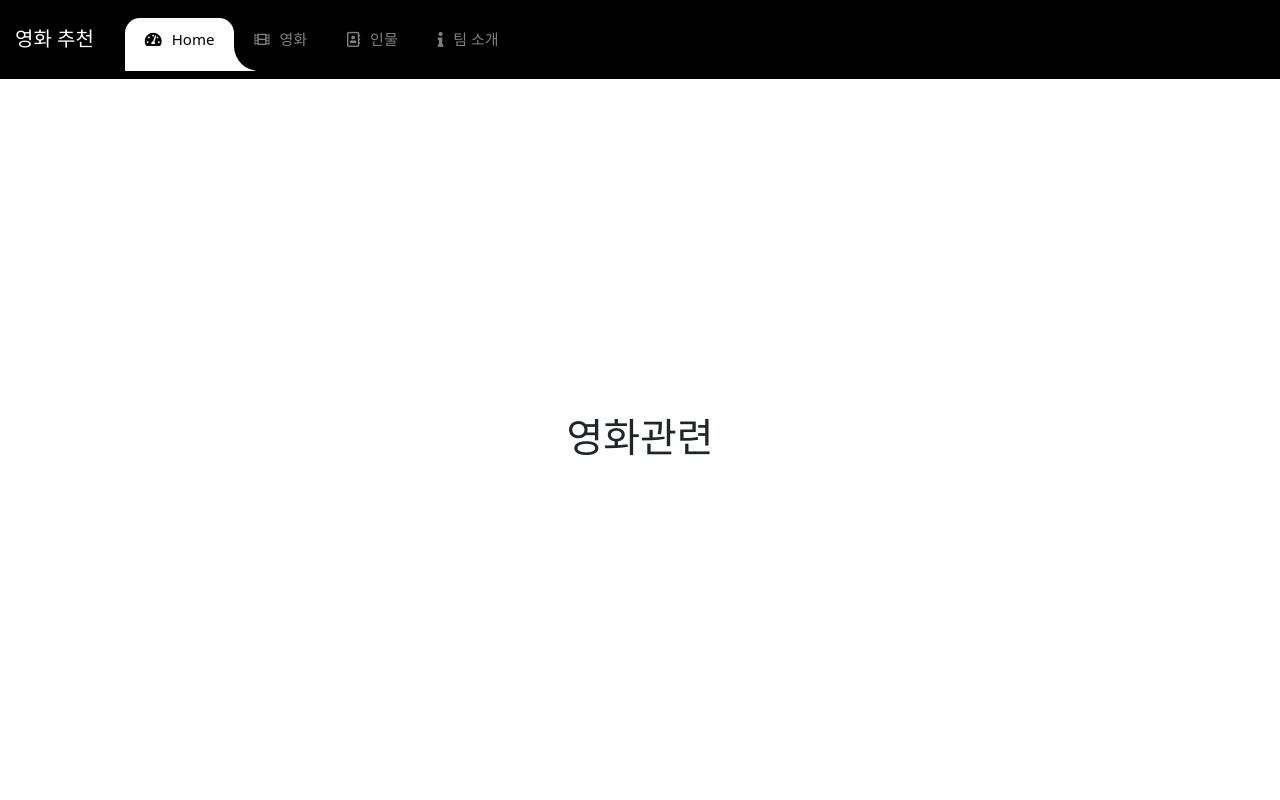
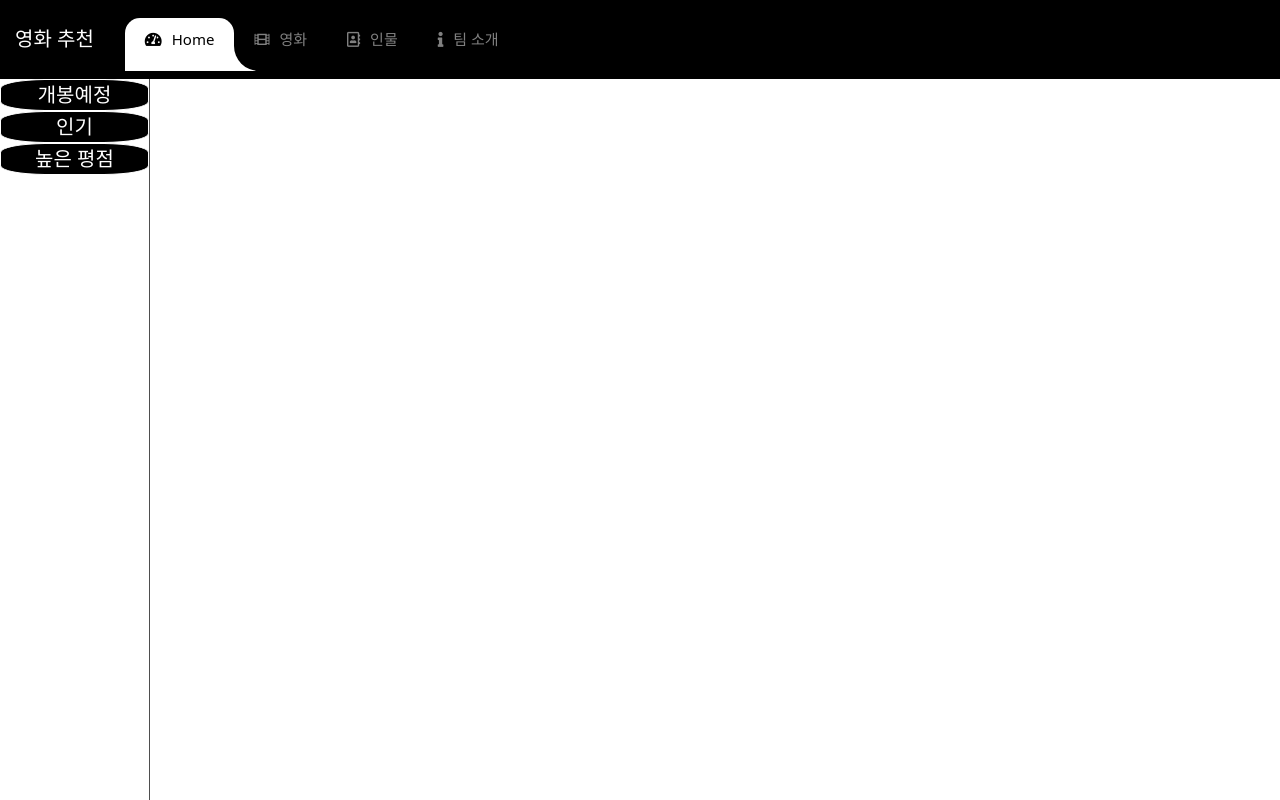
Before and after one commit to sperr7489/Database_Team10, a React (Create React App) app: page /Movie in a window 1280 px wide. Shown: the top 800 px of the page. Built offline with nearby package versions, Linux system fonts and the light colour scheme.

Commit message:
div container -> Container 하여 margin삭제 및 sidebar 생성

```diff
--- a/src/Components/Navbar/Navbar.css
+++ b/src/Components/Navbar/Navbar.css
@@ -142,4 +142,19 @@ i {
     bottom: -25px;
     left: -25px;
   }
+  .show-menu{
+    width: 376px;
+    height: 500px;
+    position: absolute;
+    left: 0px;
+    transition: 1s;
+    }
+
+    .hide-menu{
+    width: 376px;
+    height: 500px;
+    position: absolute;
+    left: -376px;
+    transition: 1s;
+    }
 }
--- /dev/null
+++ b/src/Components/Navbar/Sidebar.css
@@ -0,0 +1,38 @@
+@import url("https://fonts.googleapis.com/css?family=Roboto");
+.side-bar {
+
+    height: 100% !important;
+    width : 150px;
+    display: flex;
+    flex-direction: column;
+    border-right: 1px solid;
+    border-radius: 0;
+    border-color: rgba(0, 0, 0, 0.693);
+    background-color: rgb(255, 255, 255);
+    transition: 0.8s ease;
+}
+
+.navitem {
+    /* text 효과 적용 */
+    height: 15px;
+
+    padding: 0;
+    margin: 0;
+    font-size: 20px;
+
+    text-decoration: none;
+    color: white;
+    font:100;
+
+}
+
+.nav-item1 {
+    /* li 를 하나의 박스로 생각하기 */
+    background-color:black;
+    border: 1px solid white;
+    list-style: none;
+    text-align: center;
+    border-radius: 30%;
+
+
+}
--- /dev/null
+++ b/src/Components/Navbar/Sidebar.js
@@ -0,0 +1,14 @@
+import "./Sidebar.css";
+import React from "react";
+import { fontSize } from "@mui/system";
+
+export const Sidebar = ({ height ,children }) => {
+
+  return (
+      <div className="side-bar" style={{minHeight: height }}>
+        <React.Fragment>{children}</React.Fragment>
+      </div>
+  );
+};
+
+export default Sidebar;
--- /dev/null
+++ b/src/Components/Navbar/page.css
@@ -0,0 +1,5 @@
+.Container{
+  margin: auto 0;
+
+
+}
--- a/src/pages/Home/Home.js
+++ b/src/pages/Home/Home.js
@@ -1,11 +1,15 @@
-import React from "react";
+import React, { Fragment } from "react";
+import "../../Components/Navbar/page.css"
+
+
 const Home = () => {
+
   return (
-    <div className="container">
-      <h1 className="text-center" style={{ paddingTop: "30%" }}>
-        Home
-      </h1>
+
+    <div className="Container">
+        <div> home</div>
     </div>
+
   );
 };
 export default Home;
--- a/src/pages/Instruction/Instruction.js
+++ b/src/pages/Instruction/Instruction.js
@@ -1,7 +1,8 @@
 import React from "react";
+import "../../Components/Navbar/page.css"
 const Instruction = () => {
   return (
-    <div className="container">
+    <div className="Container">
       <h1 className="text-center" style={{ paddingTop: "30%" }}>
         팀소개
       </h1>
--- a/src/pages/Movie/Movies.js
+++ b/src/pages/Movie/Movies.js
@@ -1,7 +1,25 @@
 import React from "react";
+import "../../Components/Navbar/Sidebar.css"
+import Sidebar from "../../Components/Navbar/Sidebar"
+import { NavLink } from "react-router-dom";
+import "../../Components/Navbar/page.css"
+
 const Movies = () => {
   return (
-    <div className="container">
+    <div className="Container">
+
+      <Sidebar height={"100vh"}>
+        <li className="nav-item1">
+          <NavLink className="navitem" to ="/Movie">개봉예정</NavLink>
+        </li>
+        <li className="nav-item1">
+          <NavLink className="navitem" to ="/">인기</NavLink>
+        </li>
+        <li className="nav-item1">
+          <NavLink className="navitem" to ="/">높은 평점</NavLink>
+        </li>
+
+        </Sidebar>
       <h1 className="text-center" style={{ paddingTop: "30%" }}>
         영화관련
       </h1>
--- a/src/pages/Person/Person.js
+++ b/src/pages/Person/Person.js
@@ -1,10 +1,27 @@
 import React from "react";
+import "../../Components/Navbar/Sidebar.css"
+import Sidebar from "../../Components/Navbar/Sidebar"
+import { NavLink } from "react-router-dom";
+import "../../Components/Navbar/page.css"
+
 const Person = () => {
   return (
-    <div className="container">
+    <div className="Container">
+      <Sidebar height={"100vh"}>
+        <li className="nav-item1">
+          <NavLink className="navitem" to ="/">배우</NavLink>
+        </li>
+        <li className="nav-item1">
+          <NavLink className="navitem" to ="/">감독</NavLink>
+        </li>
+
+        </Sidebar>
       <h1 className="text-center" style={{ paddingTop: "30%" }}>
         인물 소개 화면
       </h1>
+      <h2>
+        안녕하세요
+        </h2>
     </div>
   );
 };
```
Also changed, not shown: src/Components/Navbar/Navbar.js (+7 -2 lines), 1 other file (tests, documents, lock files or other folders).
